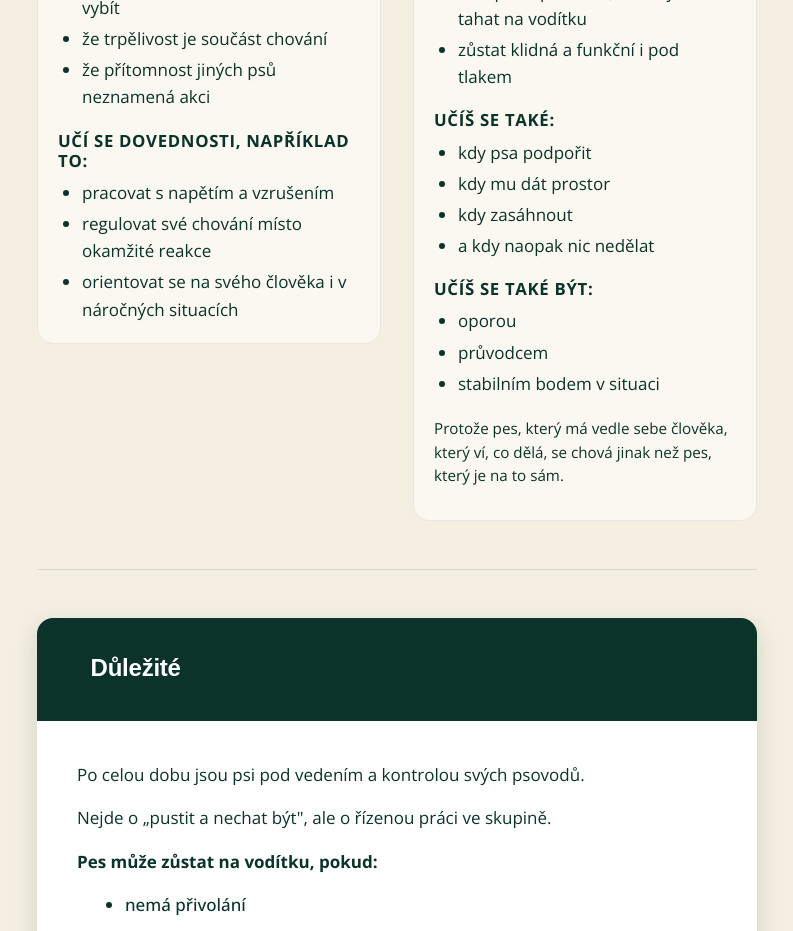
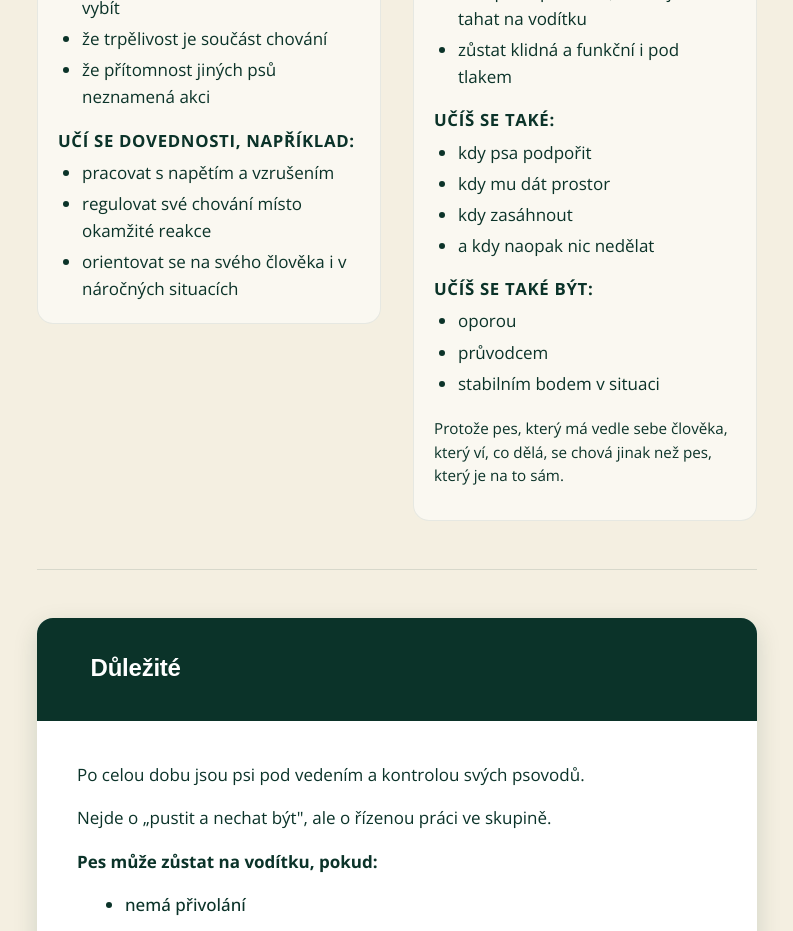
Before and after one commit to barboravasickova/psochazky, a plain HTML site: page socializacni-prochazky.html in a window 1280 px wide. Shown: the part 3980-4911 px from the top of the page, without its empty margins (243-1036 px from the left). Drawn offline with nearby package versions, Linux system fonts and the light colour scheme; a web font is replaced by a local one.

Commit message:
Fix heading text for skill learning section

```diff
--- a/socializacni-prochazky.html
+++ b/socializacni-prochazky.html
@@ -190,7 +190,7 @@
                 <li>že trpělivost je součást chování</li>
                 <li>že přítomnost jiných psů neznamená akci</li>
               </ul>
-              <h3>Učí se dovednosti, například to:</h3>
+              <h3>Učí se dovednosti, například:</h3>
               <ul>
                 <li>pracovat s napětím a vzrušením</li>
                 <li>regulovat své chování místo okamžité reakce</li>
```
